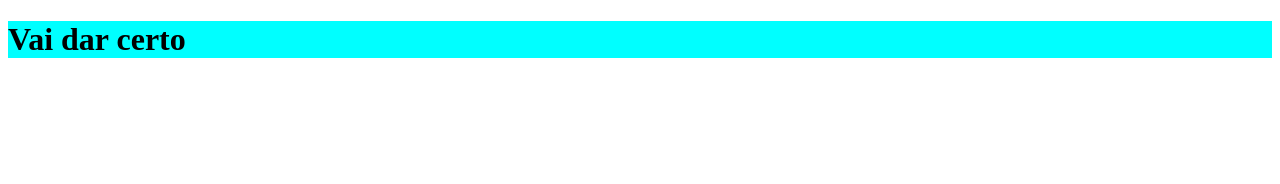
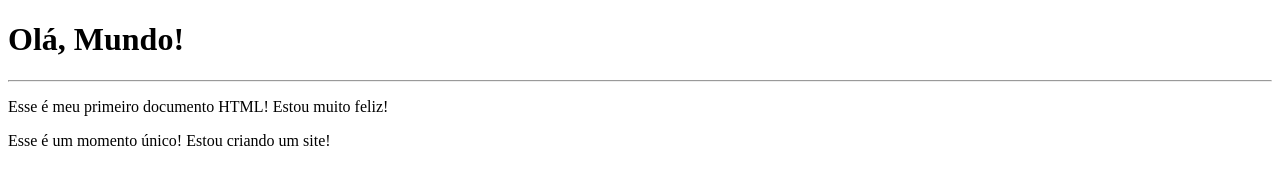
Before and after one commit to Henri-fernandes/Henri-fernandes.github.io, a plain HTML site: page index.html in a window 1280 px wide. Drawn offline with Linux system fonts and the light colour scheme.

Commit message:
teste02
mais uma vez testando

```diff
--- a/index.html
+++ b/index.html
@@ -3,15 +3,13 @@
 <head>
     <meta charset="UTF-8">
     <meta name="viewport" content="width=device-width, initial-scale=1.0">
-    <title>Teste</title>
-    <style>
-        h1 {
-            background-color: aqua;
-        }
-    </style>
+    <title>Meu Primeiro exercicios</title>
 </head>
 <body>
-    <h1>Vai dar certo</h1>
-
+    <h1>Olá, Mundo!</h1>
+    <hr>
+    <p>Esse é meu primeiro documento HTML!
+    Estou muito feliz!</p>
+    <p>Esse é um momento único! Estou criando um site! </p>
 </body>
 </html>
```
Also changed, not shown: index01.html (added, +17 -0 lines).
